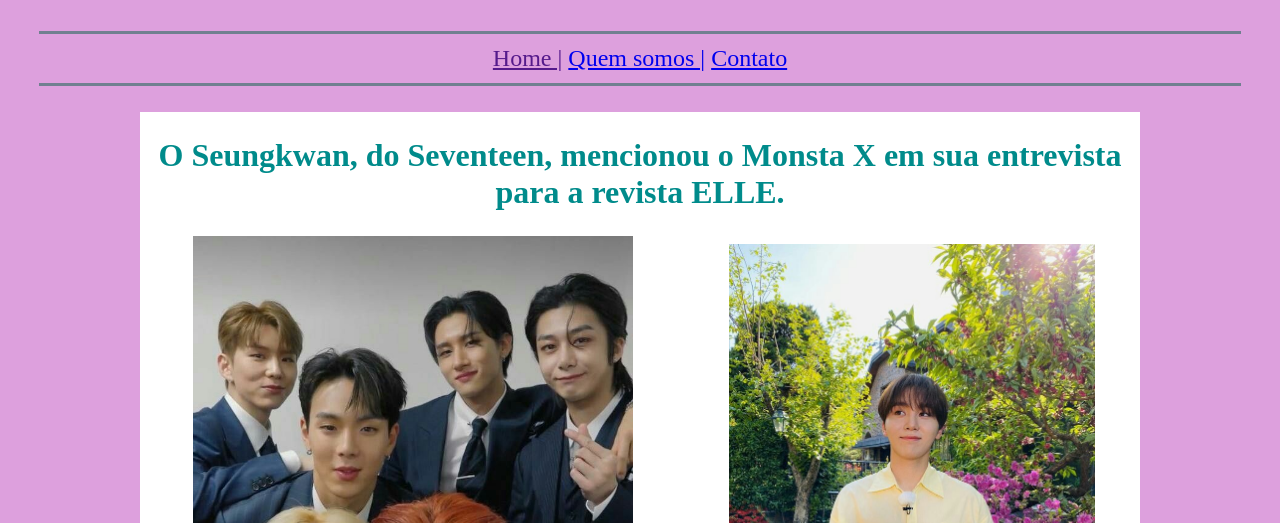
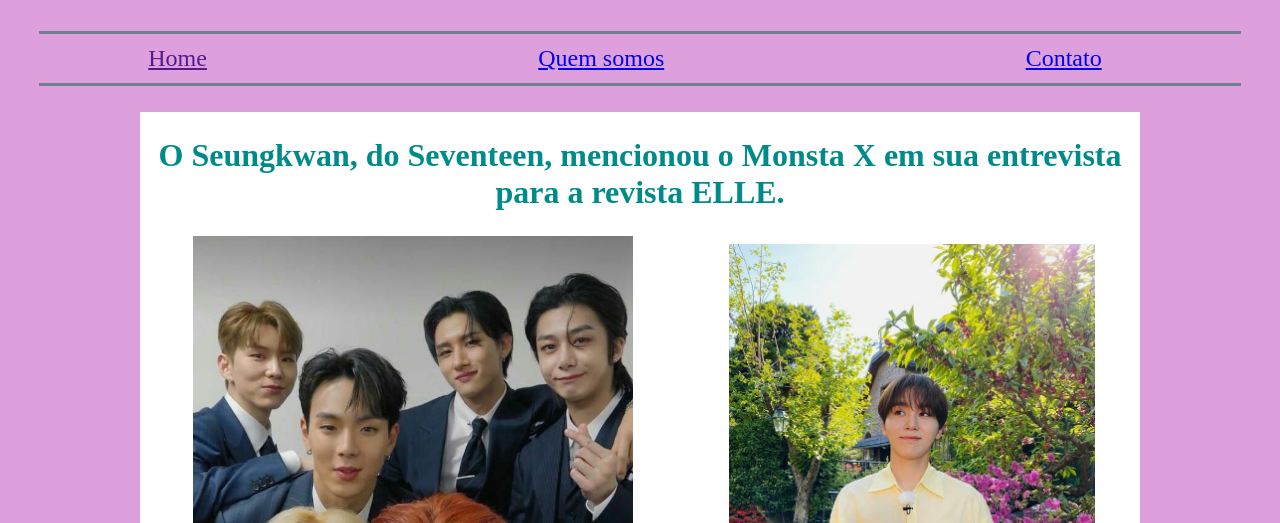
Before and after one commit to Elianadasilva/kpopnews.github.io, a plain HTML site: page index.html in a window 1280 px wide. Shown: the part 277-800 px from the top of the page. Drawn offline with Linux system fonts and the light colour scheme.

Commit message:
Add files via upload

```diff
--- a/index.html
+++ b/index.html
@@ -18,8 +18,16 @@
 		<tr>
 			<td align="center" colspan="2">
 			<font size="5">
-			<a href="">Home |</a>
-			<a href="quem.html">Quem somos |</a>
+			<a href="">Home </a>
+			</font>
+			</td>
+			<td align="center" colspan="2">
+			<font size="5">
+			<a href="quem.html">Quem somos </a>
+			</font>
+			</td>
+			<td align="center" colspan="2">
+			<font size="5">
 			<a href="contato.html">Contato</a>
 			</font>
 			</td>
```
